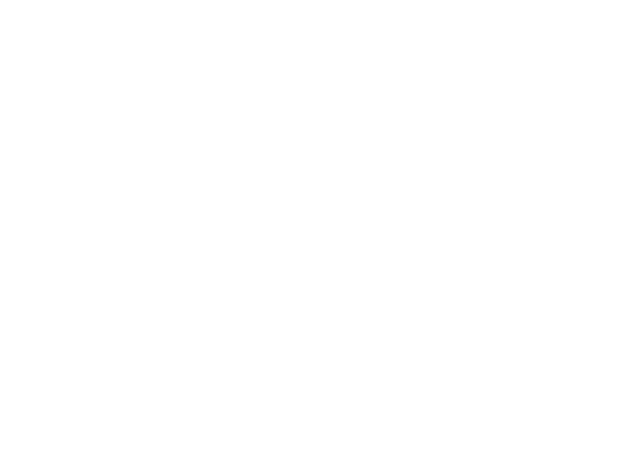
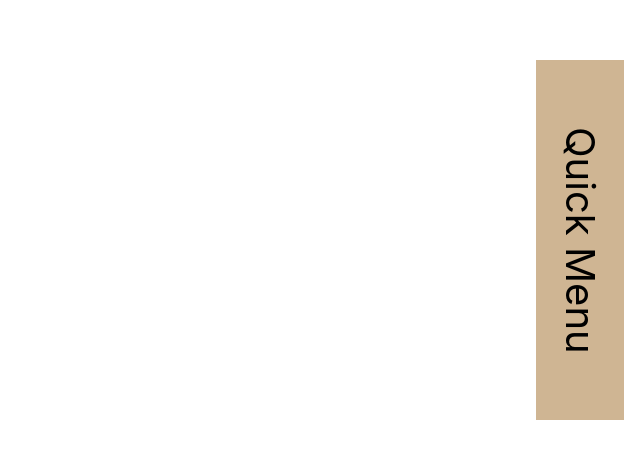
Before and after one commit to hjunyoung/scroll-effect-react, a React (Create React App) app: page / in a window 1280 px wide. Shown: the part 332-790 px from the top of the page, without its empty margins (640-1280 px from the left). Built offline with nearby package versions, Linux system fonts and the light colour scheme; the HTML template or start-up script is replaced by a standard one.

Commit message:
✨ Add a QuickMenu component

```diff
--- a/src/App.js
+++ b/src/App.js
@@ -2,12 +2,14 @@
 import GlobalStyle from './GlobalStyle';
 
 import ScrollToTop from './ScrollToTop';
+import QuickMenu from './QuickMenu';
 
 const App = () => {
   return (
     <>
       <GlobalStyle />
       <ScrollToTop />
+      <QuickMenu />
     </>
   );
 };
--- /dev/null
+++ b/src/QuickMenu.js
@@ -0,0 +1,63 @@
+import React, { useState, useEffect } from 'react';
+import styled from 'styled-components';
+
+const menuHeight = 360;
+const menuMargin = 48;
+
+const Container = styled.article.attrs((props) => ({
+  style: {
+    transform: `translateY(${props.topOffset}px)`,
+  },
+}))`
+  display: flex;
+  justify-content: center;
+  align-items: center;
+
+  position: absolute;
+  right: 16px;
+  top: 0;
+
+  width: 88px;
+  height: ${menuHeight}px;
+
+  background-color: #cfb593;
+  font-size: 40px;
+
+  writing-mode: vertical-lr;
+  user-select: none;
+  cursor: pointer;
+
+  will-change: transform;
+  transition: transform 0.2s linear;
+`;
+
+const QuickMenu = () => {
+  const windowHeight = window.innerHeight;
+  const initialOffset = windowHeight - (menuHeight + menuMargin);
+  const [topOffset, setTopOffset] = useState(initialOffset);
+
+  useEffect(() => {
+    const moveQuickMenu = () => {
+      const scroll = window.scrollY;
+      let offset = scroll + (windowHeight - menuHeight) / 2;
+
+      if (scroll < windowHeight / 2) {
+        offset = initialOffset;
+      }
+
+      setTopOffset(offset);
+    };
+
+    window.addEventListener('scroll', moveQuickMenu);
+
+    return () => window.removeEventListener('scroll', moveQuickMenu);
+  }, [initialOffset, windowHeight]);
+
+  return (
+    <Container topOffset={topOffset}>
+      <span>Quick Menu</span>
+    </Container>
+  );
+};
+
+export default QuickMenu;
```
